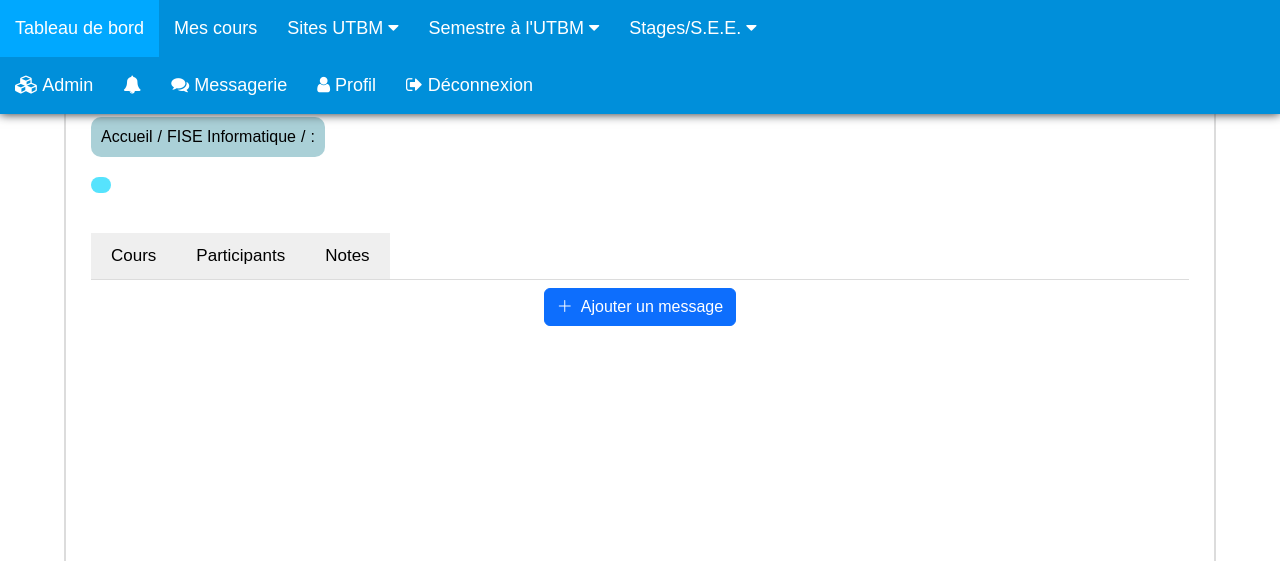
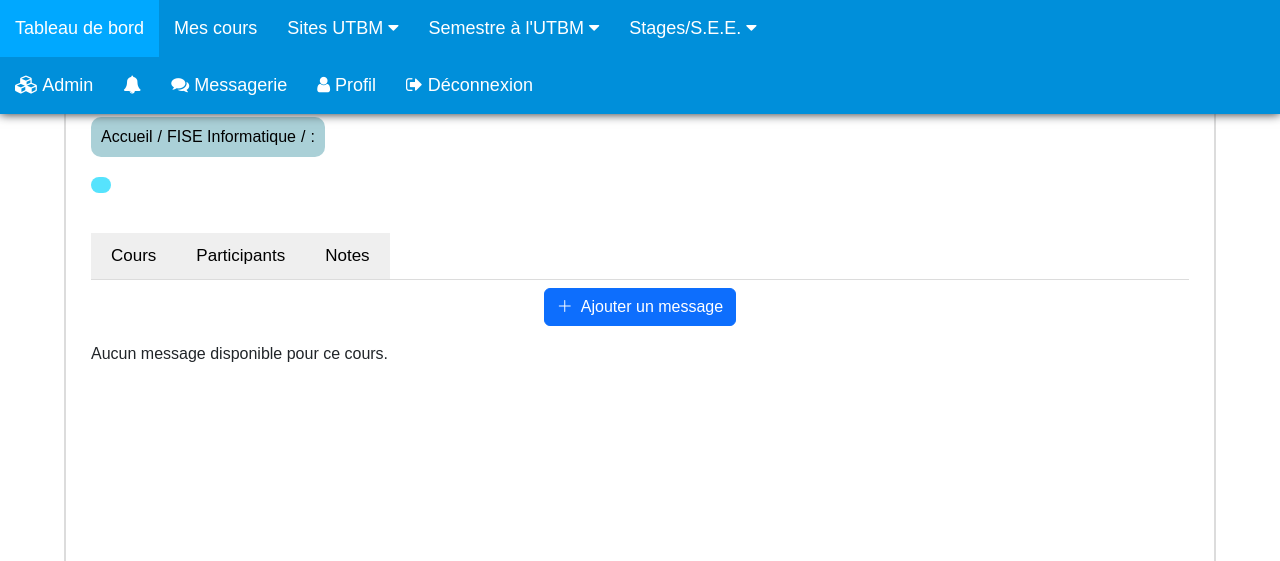
Before and after one commit to MathisFngl/Moodle-Remade, a Symfony app: template templates/cours/cours.html.twig in a window 1280 px wide. Shown: the top 561 px of the page. Run offline with Twig, Linux system fonts and the light colour scheme; the template is opened without the code that fills it, so the values that code supplies are empty; some libraries are stand-ins or nearby versions.

Commit message:
Modification / Supression des messages OK

```diff
--- a/public/scripts/message_ue.js
+++ b/public/scripts/message_ue.js
@@ -1,26 +1,24 @@
 // assets/scripts/modal.js
 
 document.addEventListener('DOMContentLoaded', function () {
+    const coursCode = document.getElementById('coursCode').getAttribute('data-cours-code');
 
-    // Get the coursCode from a data attribute in the DOM
-    const coursCode = document.getElementById('coursCode').getAttribute('data-cours-code');
-    console.log(coursCode);
-
-    // Handle form switch between message and file tabs
+    // Switch tabs between message and file
     document.getElementById('tabMessage').addEventListener('click', function () {
         document.getElementById('formMessage').classList.remove('d-none');
         document.getElementById('formFile').classList.add('d-none');
-        document.getElementById('tabMessage').classList.add('active');
+        this.classList.add('active');
         document.getElementById('tabFile').classList.remove('active');
     });
 
     document.getElementById('tabFile').addEventListener('click', function () {
         document.getElementById('formFile').classList.remove('d-none');
         document.getElementById('formMessage').classList.add('d-none');
-        document.getElementById('tabFile').classList.add('active');
+        this.classList.add('active');
         document.getElementById('tabMessage').classList.remove('active');
     });
 
+    // Handle Message form submission (create or edit)
     document.getElementById('formMessage').addEventListener('submit', function (e) {
         e.preventDefault();
 
@@ -28,17 +26,37 @@
         const messageTitle = document.getElementById('messageTitle').value;
         const messageContent = document.getElementById('messageContent').value;
         const isImportant = messageType === 'Important';
-        const author = 1;
+        const author = 1; // Example author ID
 
-        console.log({
-            coursCode: coursCode,
+        const editId = this.getAttribute('data-edit-id');
+
+        if (editId) {
+            // Edit existing message
+            fetch(`/update-message/${editId}`, {
+                method: 'PUT',
+                headers: {
+                    'Content-Type': 'application/json',
+                },
+                body: JSON.stringify({
                     title: messageTitle,
                     content: messageContent,
-            important: isImportant,
-            author: author,
-            file: null
+                })
+            })
+                .then(response => response.json())
+                .then(data => {
+                    if (data.status === 'success') {
+                        const modal = bootstrap.Modal.getInstance(document.getElementById('myModal'));
+                        modal.hide();
+                        location.reload();
+                    } else {
+                        alert('Erreur lors de la modification du message.');
+                    }
+                })
+                .catch(error => {
+                    console.error('Error:', error);
                 });
-
+        } else {
+            // Create new message
             fetch('/create-message', {
                 method: 'POST',
                 headers: {
@@ -48,32 +66,23 @@
                     coursCode: coursCode,
                     title: messageTitle,
                     content: messageContent,
-                file: null,  // No file
                     important: isImportant,
                     author: author
                 })
             })
                 .then(response => response.json())
                 .then(data => {
-                // Handle success or errors here
-                console.log('Message created:', data);
-                $('#myModal').modal('hide');
+                    const modal = bootstrap.Modal.getInstance(document.getElementById('myModal'));
+                    modal.hide();
+                    location.reload();
                 })
                 .catch(error => {
-                console.error('Request body:', {
-                    coursCode,
-                    title: messageTitle,
-                    content: messageContent,
-                    file: null,
-                    important: isImportant,
-                    author
-                });
                     console.error('Error:', error);
                 });
+        }
     });
 
-
-    // Handle file form submission (with file)
+    // Handle file form submission
     document.getElementById('formFile').addEventListener('submit', function (e) {
         e.preventDefault();
 
@@ -81,7 +90,7 @@
         const fileDescription = document.getElementById('fileDescription').value;
         const fileInput = document.getElementById('fileUpload');
         const file = fileInput.files[0];
-        const author = 1; // Replace with actual logged-in user ID
+        const author = 1;
 
         const formData = new FormData();
         formData.append('file', file);
@@ -97,12 +106,80 @@
         })
             .then(response => response.json())
             .then(data => {
-                // Handle success or errors here
-                console.log('File created:', data);
-                $('#myModal').modal('hide');
+                const modal = bootstrap.Modal.getInstance(document.getElementById('myModal'));
+                modal.hide();
+                location.reload();
             })
             .catch(error => {
                 console.error('Error:', error);
             });
     });
+
+    // Delete message
+    document.querySelectorAll('.btn-delete-message').forEach(button => {
+        button.addEventListener('click', function () {
+            const messageId = this.dataset.id;
+            if (confirm('Êtes-vous sûr de vouloir supprimer ce message ?')) {
+                fetch(`/delete-message/${messageId}`, {
+                    method: 'DELETE'
+                })
+                    .then(response => response.json())
+                    .then(data => {
+                        if (data.status === 'success') {
+                            location.reload();
+                        } else {
+                            alert('Erreur lors de la suppression du message.');
+                        }
                     });
+            }
+        });
+    });
+
+// Edit message
+    document.querySelectorAll('.btn-edit-message').forEach(button => {
+        button.addEventListener('click', function () {
+            const messageId = this.dataset.id;
+            const currentTitle = this.dataset.title || '';
+            const currentContent = this.dataset.content || '';
+            const isFile = this.dataset.file === 'true';
+
+            const modal = new bootstrap.Modal(document.getElementById('myModal'));
+
+            if (isFile) {
+                // File message
+                document.getElementById('fileTitle').value = currentTitle;
+                document.getElementById('fileDescription').value = currentContent;
+                document.getElementById('tabFile').classList.add('active');
+                document.getElementById('tabMessage').classList.remove('active');
+                document.getElementById('tabFile').classList.add('disabled');
+                document.getElementById('tabMessage').classList.add('disabled');
+                document.getElementById('formFile').classList.remove('d-none');
+                document.getElementById('formMessage').classList.add('d-none');
+                document.getElementById('formFile').setAttribute('data-edit-id', messageId);
+            } else {
+                // Normal message
+                document.getElementById('messageTitle').value = currentTitle;
+                document.getElementById('messageContent').value = currentContent;
+                document.getElementById('tabMessage').classList.add('active');
+                document.getElementById('tabFile').classList.remove('active');
+                document.getElementById('tabMessage').classList.add('disabled');
+                document.getElementById('tabFile').classList.add('disabled');
+                document.getElementById('formMessage').classList.remove('d-none');
+                document.getElementById('formFile').classList.add('d-none');
+                document.getElementById('formMessage').setAttribute('data-edit-id', messageId);
+            }
+
+            modal.show();
+        });
+    });
+        document.getElementById('myModal').addEventListener('hidden.bs.modal', function () {
+        document.getElementById('formMessage').removeAttribute('data-edit-id');
+        document.getElementById('formMessage').reset();
+        document.getElementById('formFile').removeAttribute('data-edit-id');
+        document.getElementById('formFile').reset();
+        document.getElementById('tabMessage').classList.remove('disabled');
+        document.getElementById('tabFile').classList.remove('disabled');
+    });
+
+
+});
--- a/templates/cours/cours.html.twig
+++ b/templates/cours/cours.html.twig
@@ -6,7 +6,7 @@
 
 {% block cours_content %}
     <div class="d-flex justify-content-center mb-3 pt-2">
-        <button class="btn btn-primary d-flex align-items-center" data-bs-toggle="modal" data-bs-target="#myModal" data-bs-backdrop="false">
+        <button class="btn btn-primary d-flex" data-bs-toggle="modal" data-bs-target="#myModal" data-bs-backdrop="false">
             <i class="bi bi-plus-lg me-2"></i> Ajouter un message
         </button>
     </div>
@@ -14,6 +14,55 @@
     <div id="addedElementsContainer" style="display: none;"></div>
 
     {% include 'cours/modal_message.html.twig' %}
+
+    {% if messages is not empty %}
+        <div class="messages">
+            {% for message in messages %}
+                <div class="message card mb-3 {% if message.important %}bg-warning{% endif %}">
+                    <div class="card-body d-flex justify-content-between align-items-center">
+                        <div class="d-flex align-items-center">
+                            {% if message.file %}
+                                <i class="bi bi-file-earmark me-2" style="font-size: 1.5rem;" title="Message with file"></i>
+                            {% else %}
+                                <i class="bi bi-envelope-fill me-2" style="font-size: 1.5rem;" title="Message"></i>
+                            {% endif %}
+                            <h5 class="card-title mb-0">{{ message.title }}</h5>
+                        </div>
+
+                        <div class="d-flex align-items-center">
+                            <small class="text-muted me-3">{{ message.timestamp|date('d/m/Y H:i') }}</small>
+
+                            <div class="ms-auto">
+                                <button class="btn btn-warning btn-mm btn-edit-message"
+                                        data-id="{{ message.id }}"
+                                        data-title="{{ message.title|e('html_attr') }}"
+                                        data-content="{{ message.content|e('html_attr') }}"
+                                        data-file="{% if message.file %}true{% else %}false{% endif %}">
+                                    <i class="bi bi-pencil"></i>
+                                </button>
+
+                                <button class="btn btn-danger btn-mm btn-delete-message" data-id="{{ message.id }}" title="Delete Message">
+                                    <i class="bi bi-trash"></i>
+                                </button>
+                            </div>
+                        </div>
+                    </div>
+                    <p class="card-text">{{ message.content }}</p>
+
+                    {% if message.file %}
+                        <div class="mt-3">
+                            <a href="{{ asset('uploads/messages/' ~ message.file) }}" class="btn btn-success" download>
+                                <i class="bi bi-download me-2"></i> Télécharger le fichier
+                            </a>
+                        </div>
+                    {% endif %}
+                </div>
+            {% endfor %}
+        </div>
+    {% else %}
+        <p>Aucun message disponible pour ce cours.</p>
+    {% endif %}
+
 {% endblock %}
 
 {% block javascripts %}
```
Also changed, not shown: src/Controller/CoursController.php (+49 -0 lines). Lines whose indentation alone changed are shown as unchanged.
